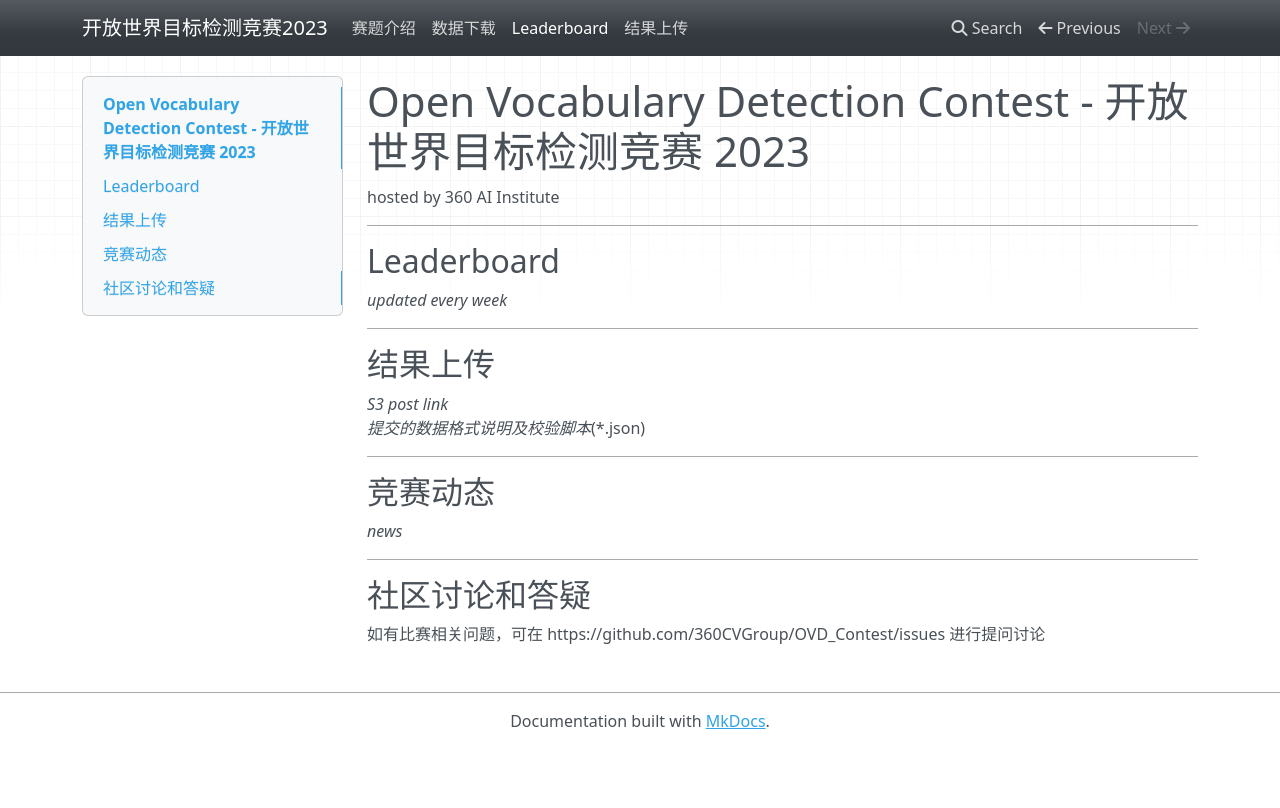
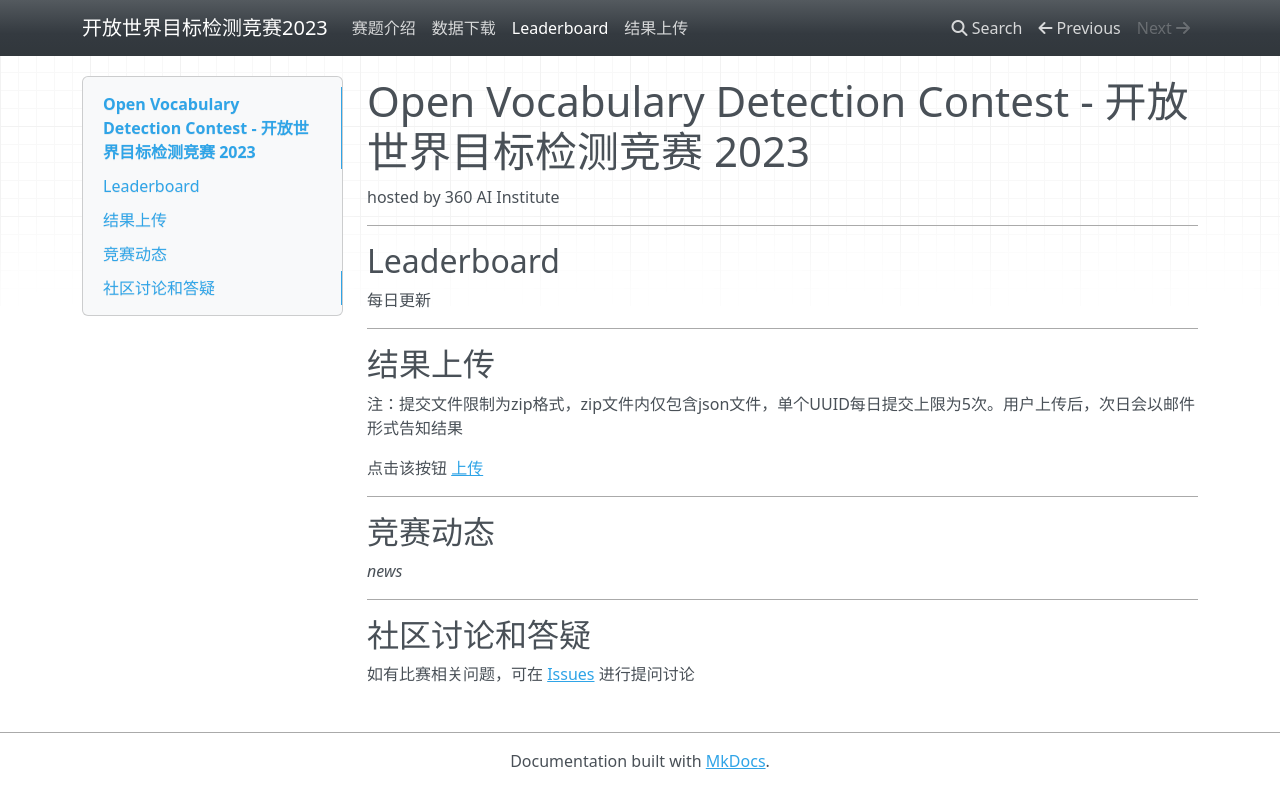
Before and after one commit to 360CVGroup/OVD_Contest, an MkDocs documentation site: the page built from docs/leaderboard.md, in a window 1280 px wide. Shown: the top 808 px of the page. Built offline with MkDocs 1.6.1, drawn with Linux system fonts in a browser that asks for light colours; nearby versions of some CDN libraries.

```diff
--- a/docs/leaderboard.md
+++ b/docs/leaderboard.md
@@ -4,12 +4,14 @@ hosted by 360 AI Institute
 
 ---
 ## Leaderboard
-*updated every week*
+每日更新
 
 ---
 ## 结果上传
-*S3 post link*
-*提交的数据格式说明及校验脚本*(*.json)
+注：提交文件限制为zip格式，zip文件内仅包含json文件，单个UUID每日提交上限为5次。用户上传后，次日会以邮件形式告知结果
+
+点击该按钮    [上传](http://123.56.244.211/file/upload3/)
+<!-- *提交的数据格式说明及校验脚本*(*.json) -->
 
 
 ---
```
Also changed, not shown: other parts of docs/leaderboard.md (+1 -1 lines), docs/data.md (+9 -10 lines), docs/index.md (+2 -1 lines), 1 other file.
